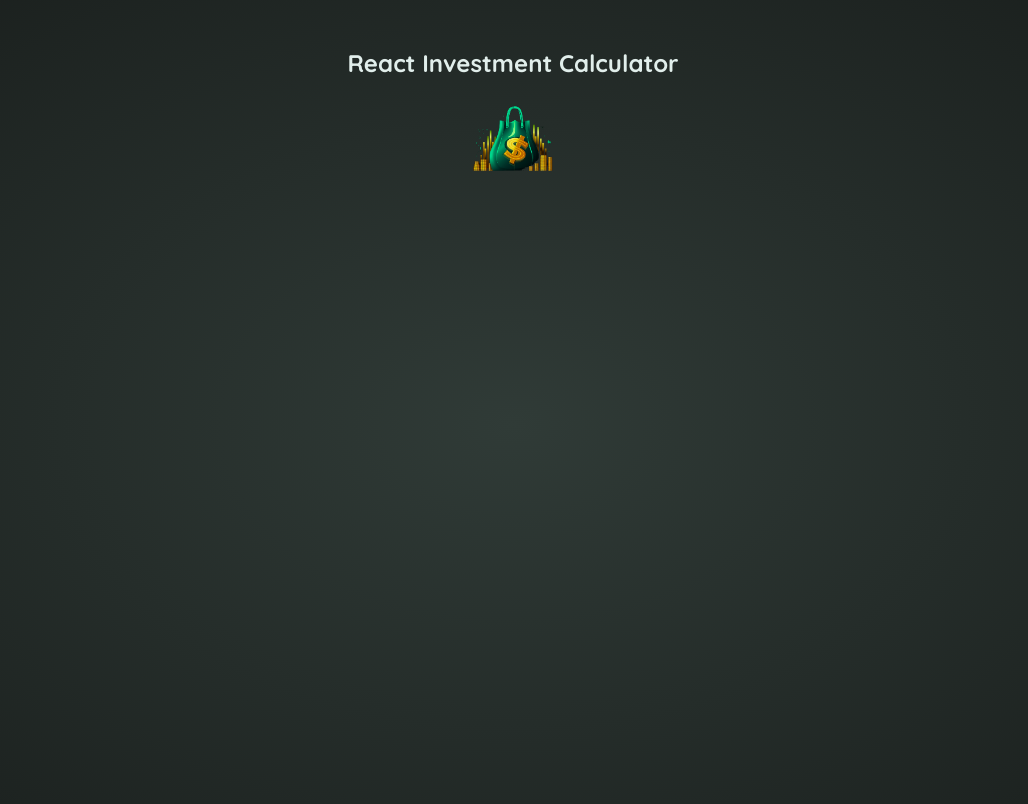
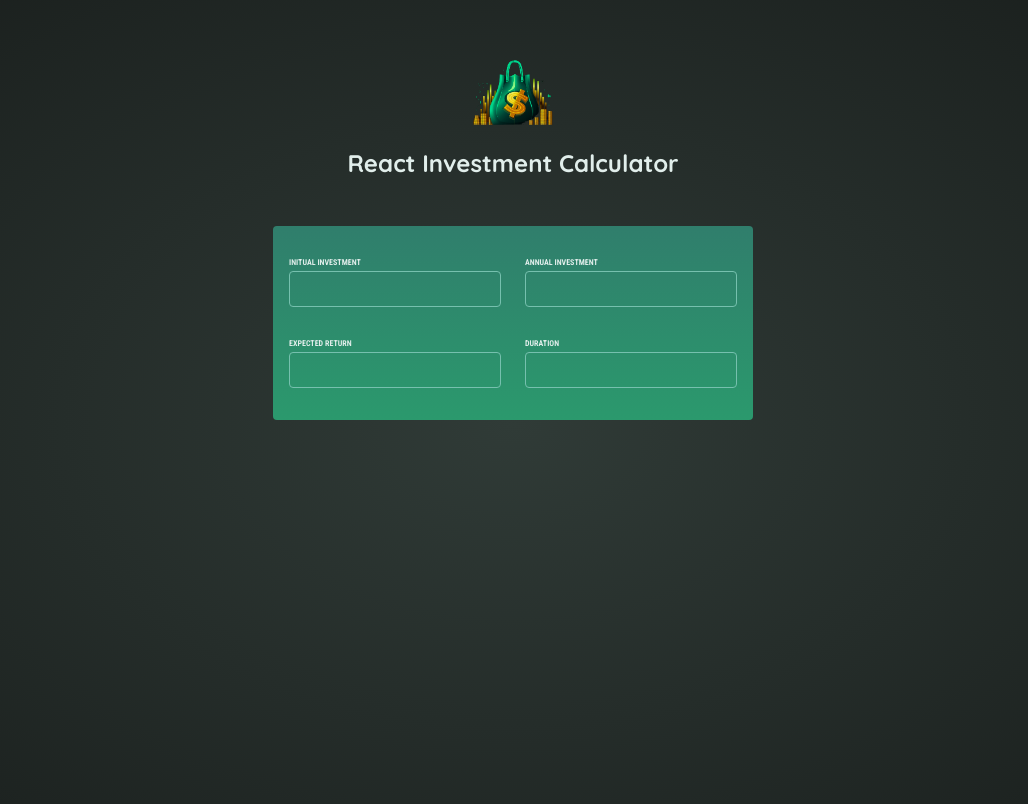
Before and after one commit to MinhNhatLuong/Investment-Calculator, a React (Vite) app: page / in a window 1280 px wide. Shown: the top 804 px of the page, without its empty margins (127-1155 px from the left). Built offline with nearby package versions, Linux system fonts and the light colour scheme.

Commit message:
Modified Header component & Created UserInput component

```diff
--- a/src/App.jsx
+++ b/src/App.jsx
@@ -1,9 +1,14 @@
-import Header from "./components/Header"
+import { useState } from "react";
+import Header from "./components/Header";
+import UserInput from "./components/Userinput";
 
 function App() {
   return (
-    <Header />
-  )
+    <>
+      <Header />
+      <UserInput />
+    </>
+  );
 }
 
-export default App
+export default App;
--- a/src/components/Header.jsx
+++ b/src/components/Header.jsx
@@ -3,8 +3,8 @@
 export default function Header() {
     return (
         <header id="header">
+            <img src={logo} alt="Investment Calculator Logo" />
             <h1>React Investment Calculator</h1>
-            <img src={logo} alt="Investment Calculator Logo" />
         </header>
     )
 }
--- /dev/null
+++ b/src/components/UserInput.jsx
@@ -0,0 +1,24 @@
+export default function UserInput() {
+    return <section id="user-input">
+        <div className="input-group">
+            <p>
+                <label htmlFor="">initual investment</label>
+                <input type="number" required/>
+            </p>
+            <p>
+                <label htmlFor="">annual investment</label>
+                <input type="number" required/>
+            </p>
+        </div>
+        <div className="input-group">
+            <p>
+                <label htmlFor="">expected return</label>
+                <input type="number" required/>
+            </p>
+            <p>
+                <label htmlFor="">duration</label>
+                <input type="number" required/>
+            </p>
+        </div>
+    </section>
+}
```
